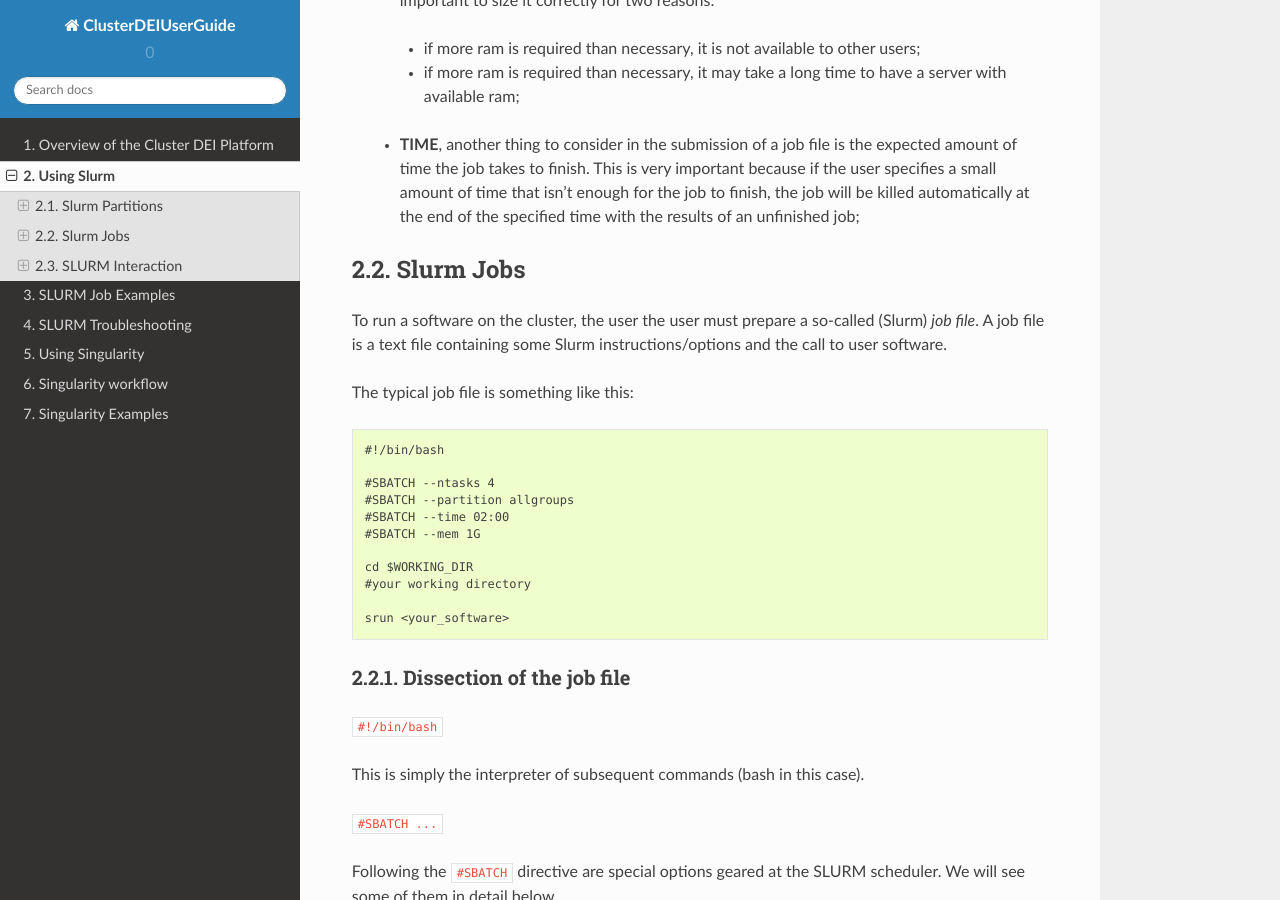
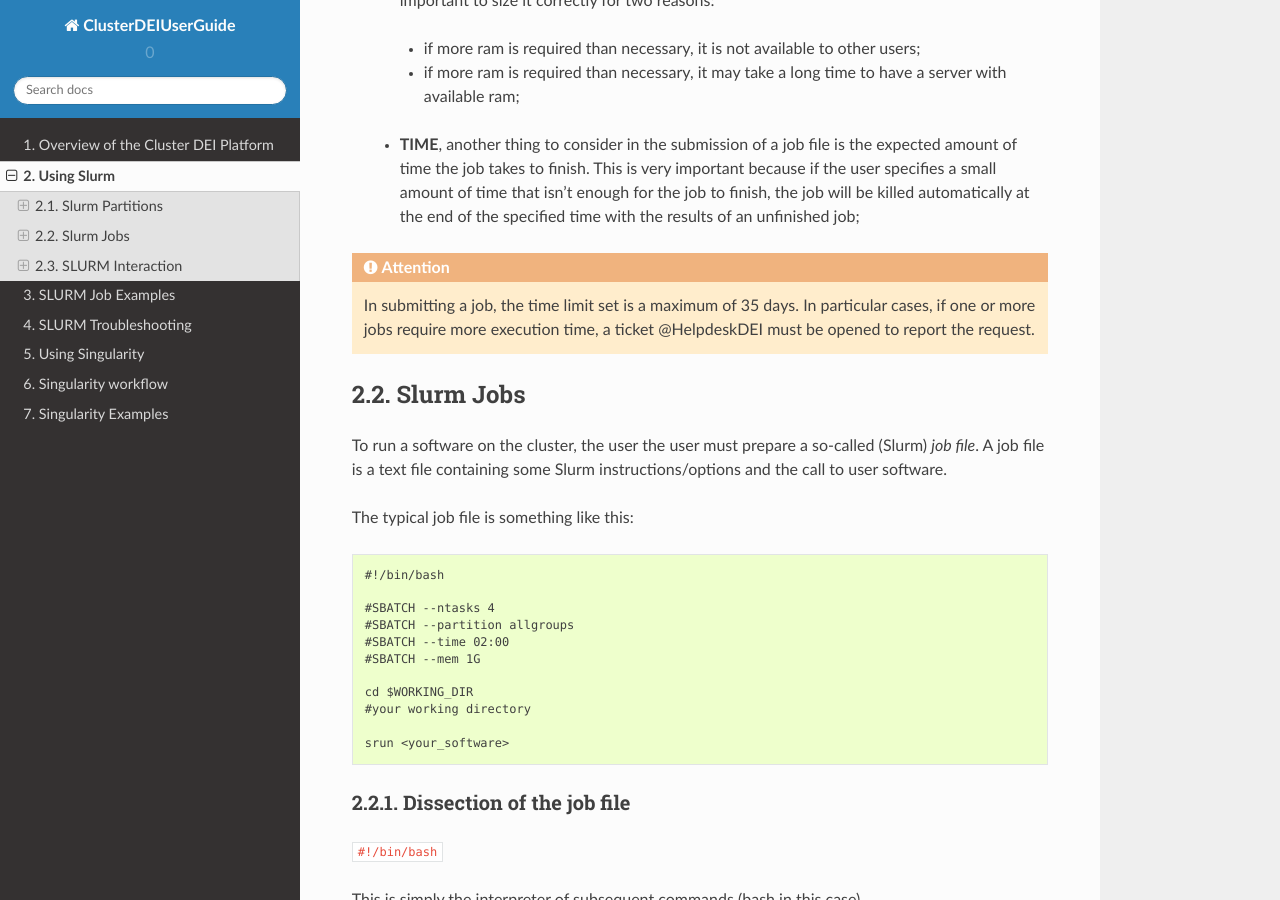
Before and after one commit to agostinoandriolo/clusterDEIguide, a Sphinx documentation site: the page built from ClusterDEIUserGuide-master/docs/UsingSLURM.rst, in a window 1280 px wide and 900 px high, scrolled down 1047 px. Built offline with Sphinx 7.4.7 and the Read the Docs theme 2.0.0, drawn with Linux system fonts in a browser that asks for light colours.

Commit message:
Update UsingSLURM.rst

```diff
--- a/ClusterDEIUserGuide-master/docs/UsingSLURM.rst
+++ b/ClusterDEIUserGuide-master/docs/UsingSLURM.rst
@@ -57,6 +57,10 @@ When the user submit a job, he **must** specify in the Slurm options three impor
    - if more ram is required than necessary, it is not available to other users;
    - if more ram is required than necessary, it may take a long time to have a server with available ram;
   * **TIME**, another thing to consider in the submission of a job file is the expected amount of time the job takes to finish. This is very important because if the user specifies a small amount of time that isn't enough for the job to finish, the job will be killed automatically at the end of the specified time with the results of an unfinished job;
+
+.. ATTENTION::
+  In submitting a job, the time limit set is a maximum of 35 days. In particular cases, if one or more jobs require more execution time, a ticket @HelpdeskDEI must be opened to report the request.
+
 
 
 Slurm Jobs
```
